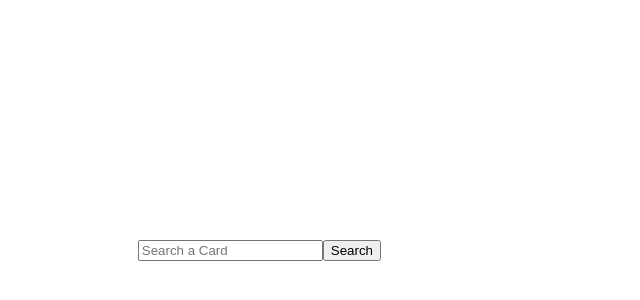
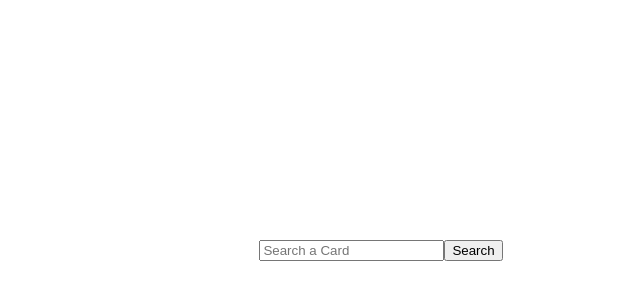
Before and after one commit to JoshuaBones/Goat-Rulings, a Vue app: page / in a window 1280 px wide. Shown: the part 150-450 px from the top of the page, without its empty margins (259-899 px from the left). Built offline with nearby package versions, Linux system fonts and the light colour scheme.

Commit message:
various formatting changes

```diff
--- a/src/App.vue
+++ b/src/App.vue
@@ -42,7 +42,7 @@ watch(search, async (newSearch, oldSearch) => {
 
 <template>
   <main>
-    <div>
+    <div class="center">
       <input :value="search" @input="onInput" placeholder="Search a Card" type="text" @change="fetchMatchingCardNames" />
       <button @click="fetchMatchingCardNames" type="button">Search</button>
     </div>
--- a/src/assets/main.css
+++ b/src/assets/main.css
@@ -1,4 +1,5 @@
 @import './base.css';
+@import './styles.css';
 
 #app {
   max-width: 1280px;
@@ -28,8 +29,8 @@ a,
   }
 
   #app {
-    display: grid;
-    grid-template-columns: 1fr 1fr;
+    /*display: grid;
+    grid-template-columns: 1fr 1fr;*/
     padding: 0 2rem;
   }
 }
--- /dev/null
+++ b/src/assets/styles.css
@@ -0,0 +1,4 @@
+.center {
+    text-align: center;
+    margin: auto;
+}
--- a/src/components/Ruling.vue
+++ b/src/components/Ruling.vue
@@ -7,7 +7,7 @@ const props = defineProps({
 
 <template>
   <br />
-  <button @click="$emit('goBack')">Back</button>
+  <div class="center"><button @click="$emit('goBack')">Back</button></div>
   <h3>{{ name }}</h3>
   <div v-html="msg"></div>
 </template>
```
Also changed, not shown: 5 other files (tests, documents, lock files or other folders).
